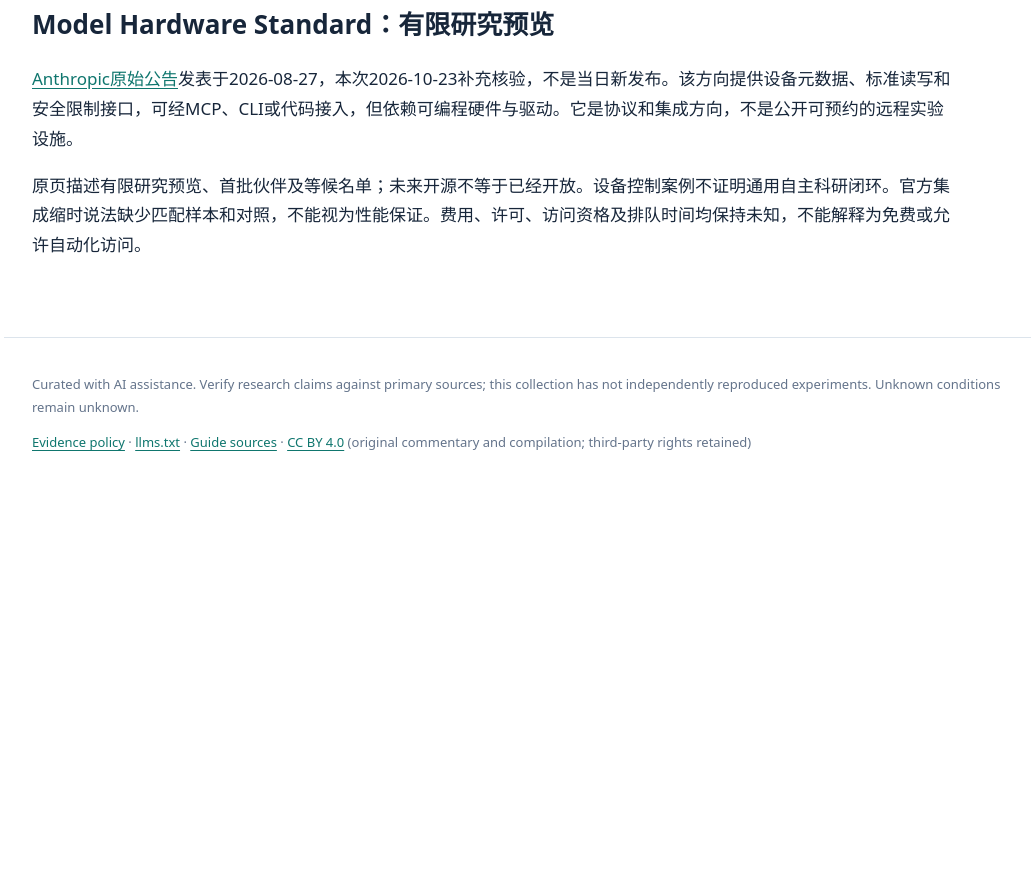
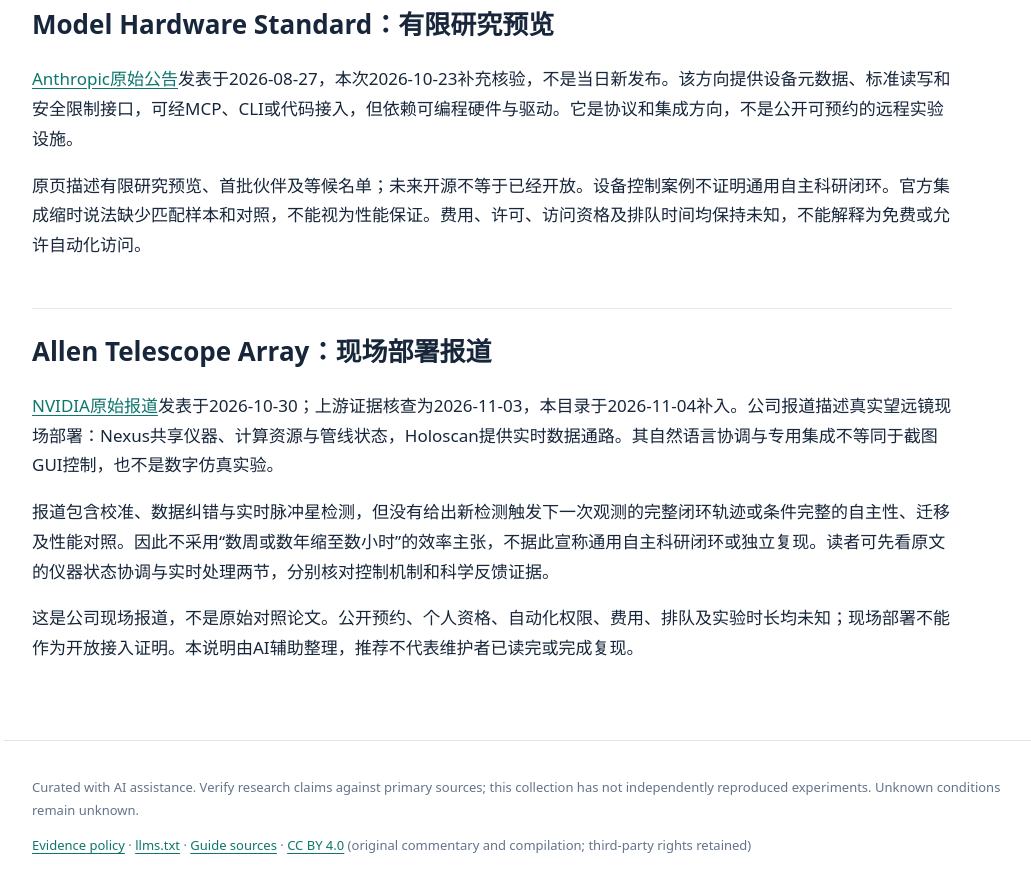
Before and after one commit to ppchanning/ai4science-observatory, a Jekyll site: the page built from resources/remote-labs.md, in a window 1280 px wide and 900 px high, scrolled down 787 px. Shown: the top 893 px of the window, without its empty margins (111-1142 px from the left). Built offline with Jekyll 4.4.1, drawn with Linux system fonts in a browser that asks for light colours; our own code applies the rules of GitHub Pages for plain Markdown files; before the commit the page ends 1284 px from its top, so only the background shows below that.

```diff
--- a/resources/remote-labs.md
+++ b/resources/remote-labs.md
@@ -16,3 +16,12 @@
 [Anthropic原始公告](https://www.anthropic.com/news/model-hardware-standard-research-preview)发表于2026-08-27，本次2026-10-23补充核验，不是当日新发布。该方向提供设备元数据、标准读写和安全限制接口，可经MCP、CLI或代码接入，但依赖可编程硬件与驱动。它是协议和集成方向，不是公开可预约的远程实验设施。
 
 原页描述有限研究预览、首批伙伴及等候名单；未来开源不等于已经开放。设备控制案例不证明通用自主科研闭环。官方集成缩时说法缺少匹配样本和对照，不能视为性能保证。费用、许可、访问资格及排队时间均保持未知，不能解释为免费或允许自动化访问。
+
+
+## Allen Telescope Array：现场部署报道
+
+[NVIDIA原始报道](https://blogs.nvidia.com/blog/ai-joins-the-search-for-extraterrestrial-signals/)发表于2026-10-30；上游证据核查为2026-11-03，本目录于2026-11-04补入。公司报道描述真实望远镜现场部署：Nexus共享仪器、计算资源与管线状态，Holoscan提供实时数据通路。其自然语言协调与专用集成不等同于截图GUI控制，也不是数字仿真实验。
+
+报道包含校准、数据纠错与实时脉冲星检测，但没有给出新检测触发下一次观测的完整闭环轨迹或条件完整的自主性、迁移及性能对照。因此不采用“数周或数年缩至数小时”的效率主张，不据此宣称通用自主科研闭环或独立复现。读者可先看原文的仪器状态协调与实时处理两节，分别核对控制机制和科学反馈证据。
+
+这是公司现场报道，不是原始对照论文。公开预约、个人资格、自动化权限、费用、排队及实验时长均未知；现场部署不能作为开放接入证明。本说明由AI辅助整理，推荐不代表维护者已读完或完成复现。
```
Also changed, not shown: CHANGELOG.zh-CN.md (+4 -0 lines), README.zh-CN.md (+2 -1 lines), data/remote-labs.json (+15 -0 lines), CHANGELOG.md, README.md.
